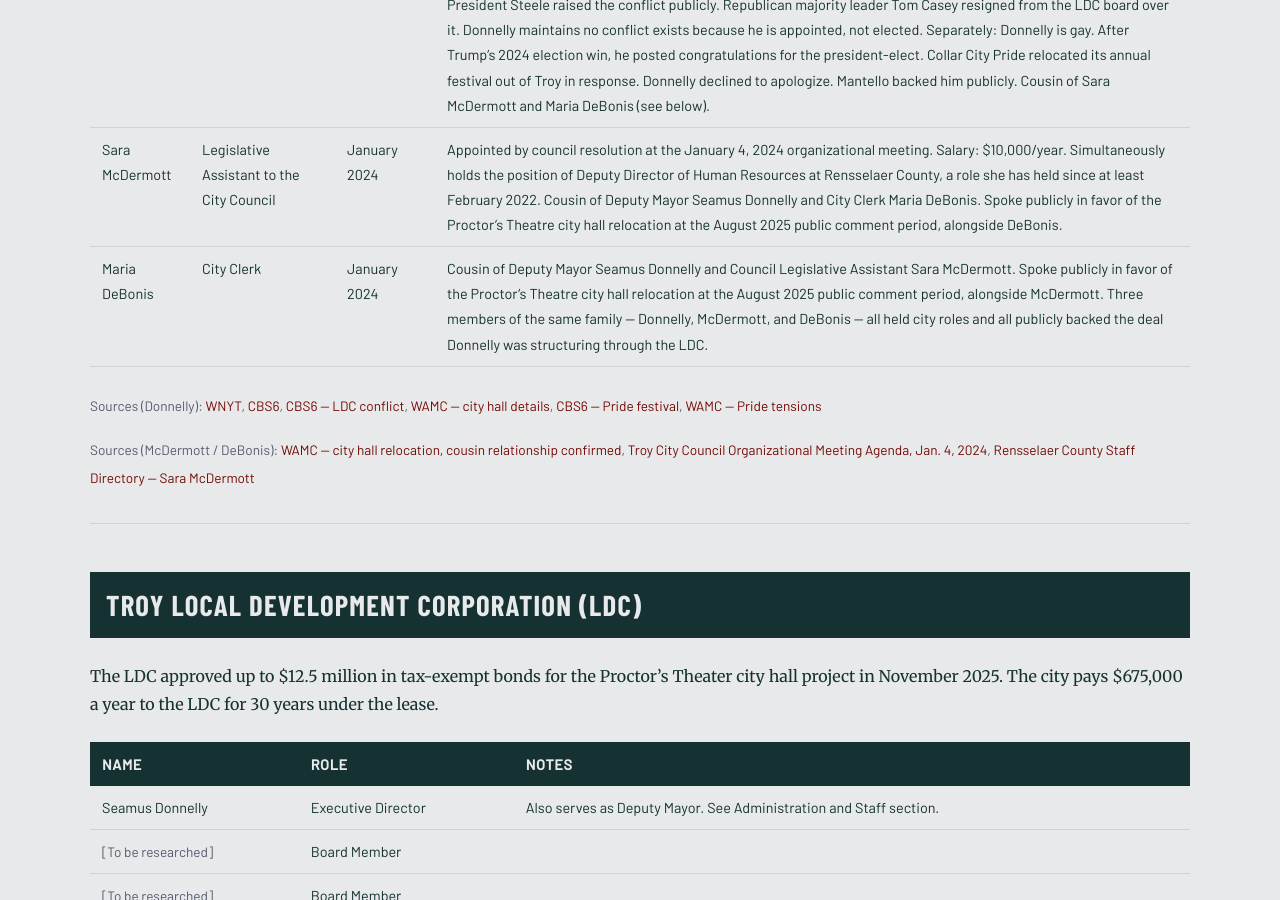
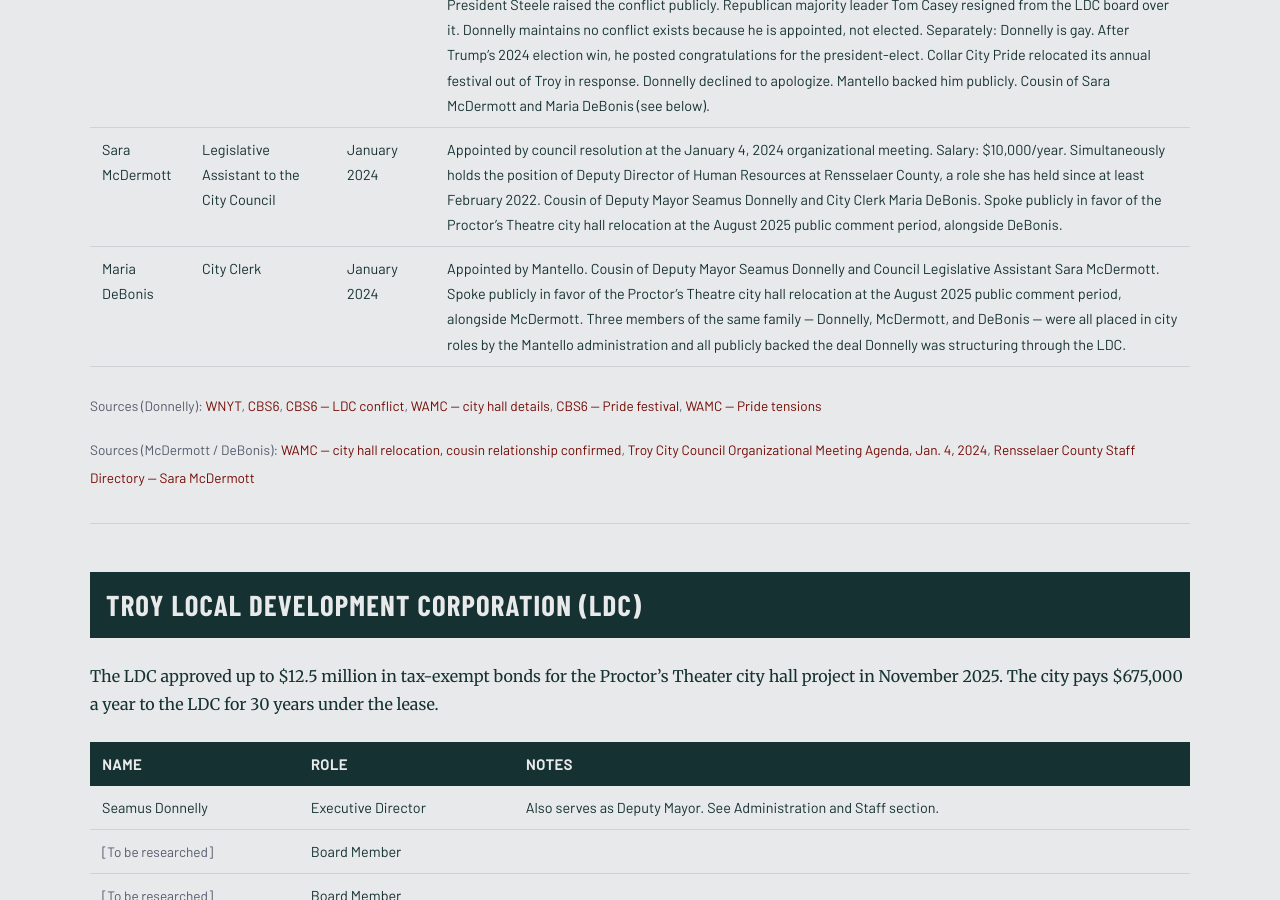
Before and after one commit to MdevitSEC/the-mantello-record, a Jekyll site: the page built from Mantello_Appointees_and_Hires.md, in a window 1280 px wide and 900 px high, scrolled down 2335 px. Built offline with Jekyll 4.4.1, drawn with Linux system fonts in a browser that asks for light colours; some web fonts are replaced; our own code applies the rules of GitHub Pages for plain Markdown files; some of the changed text lies outside the part shown.

Commit message:
Confirm DeBonis appointed by Mantello; update family network note
Co-Authored-By: Claude Sonnet 4.6 <noreply@anthropic.com>

```diff
--- a/Mantello_Appointees_and_Hires.md
+++ b/Mantello_Appointees_and_Hires.md
@@ -53,7 +53,7 @@ The vote was 4-3 along strict party lines. Council President Steele called it a
 | *[To be researched]* | Communications Director | *[To be researched]* | Referenced in December 2025 Proctor's Theater seat removal story. |
 | Seamus Donnelly | Deputy Mayor / LDC Executive Director | January 2024 | Lifelong Troy resident. Prior career in auto sales (Cooley Motors) and insurance brokerage (Northeastern Insurance, ~$3M book of business). Named by Mantello as part of her transition team. Also serves as Executive Director of the Troy Local Development Corporation (LDC), the entity that issued $12.5M in bonds for the Proctor's Theatre city hall project and holds the city's 30-year lease. Sat on the RFP screening committee for that same project. Council President Steele raised the conflict publicly. Republican majority leader Tom Casey resigned from the LDC board over it. Donnelly maintains no conflict exists because he is appointed, not elected. Separately: Donnelly is gay. After Trump's 2024 election win, he posted congratulations for the president-elect. Collar City Pride relocated its annual festival out of Troy in response. Donnelly declined to apologize. Mantello backed him publicly. Cousin of Sara McDermott and Maria DeBonis (see below). |
 | Sara McDermott | Legislative Assistant to the City Council | January 2024 | Appointed by council resolution at the January 4, 2024 organizational meeting. Salary: $10,000/year. Simultaneously holds the position of Deputy Director of Human Resources at Rensselaer County, a role she has held since at least February 2022. Cousin of Deputy Mayor Seamus Donnelly and City Clerk Maria DeBonis. Spoke publicly in favor of the Proctor's Theatre city hall relocation at the August 2025 public comment period, alongside DeBonis. |
-| Maria DeBonis | City Clerk | January 2024 | Cousin of Deputy Mayor Seamus Donnelly and Council Legislative Assistant Sara McDermott. Spoke publicly in favor of the Proctor's Theatre city hall relocation at the August 2025 public comment period, alongside McDermott. Three members of the same family — Donnelly, McDermott, and DeBonis — all held city roles and all publicly backed the deal Donnelly was structuring through the LDC. |
+| Maria DeBonis | City Clerk | January 2024 | Appointed by Mantello. Cousin of Deputy Mayor Seamus Donnelly and Council Legislative Assistant Sara McDermott. Spoke publicly in favor of the Proctor's Theatre city hall relocation at the August 2025 public comment period, alongside McDermott. Three members of the same family — Donnelly, McDermott, and DeBonis — were all placed in city roles by the Mantello administration and all publicly backed the deal Donnelly was structuring through the LDC. |
 
 *Sources (Donnelly): [WNYT](https://wnyt.com/top-stories/troys-mayor-elect-names-new-deputy-mayor/), [CBS6](https://cbs6albany.com/news/local/troys-mayor-elect-chooses-her-team-carmella-mantello-city-republican-gop-first-woman-collar-seamus-donnelly-deputy-hudson-valley-community-college-phd-president-don-dane-politics-local-government-engineers-), [CBS6 — LDC conflict](https://cbs6albany.com/news/local/troy-council-leader-resigns-from-development-board-amid-city-hall-controversy), [WAMC — city hall details](https://www.wamc.org/news/2025-08-08/troy-residents-still-seek-more-details-regarding-the-proposed-city-hall-relocation), [CBS6 — Pride festival](https://cbs6albany.com/news/local/troy-pride-festival-moves-amid-controversy-over-deputy-mayors-post), [WAMC — Pride tensions](https://www.wamc.org/news/2025-06-06/tensions-over-pride-in-troy-on-display-at-latest-council-meeting)*
 
```
Also changed, not shown: other parts of Mantello_Appointees_and_Hires.md (+0 -1 lines).
